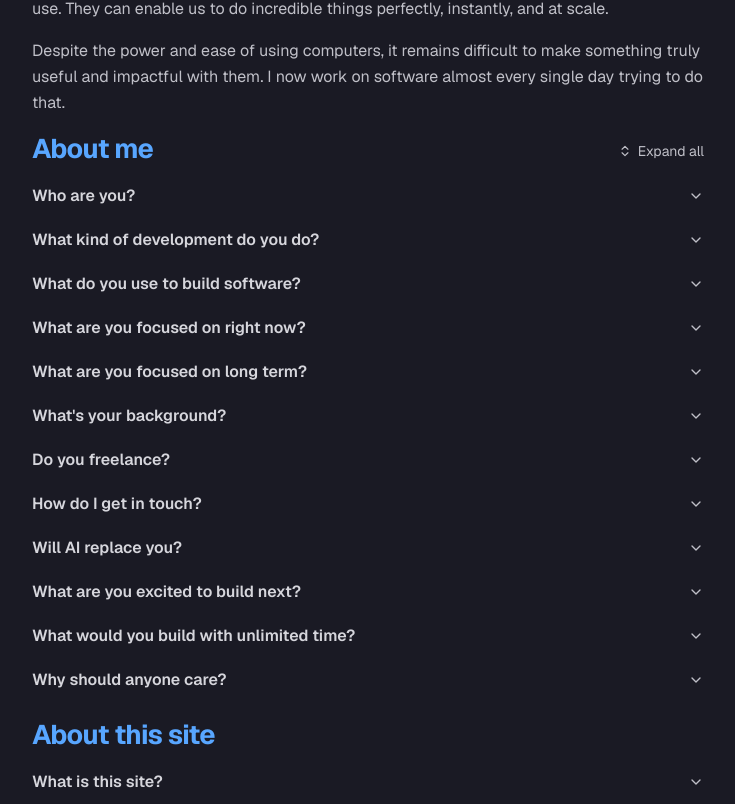
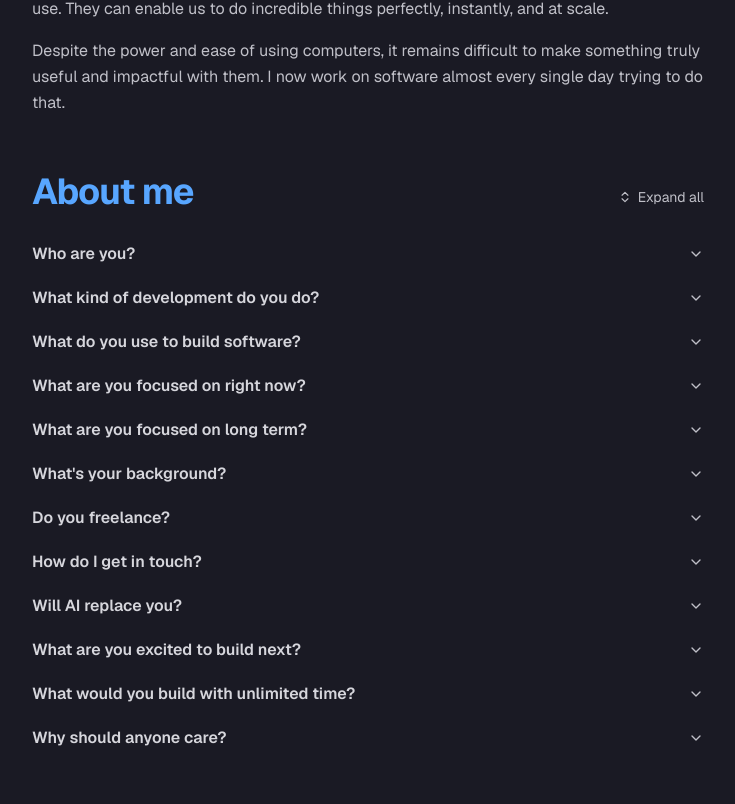
Before and after one commit to jaygriffinjay/jaygriff-v4, a Next.js app: page /about in a window 1280 px wide. Shown: the part 1476-2280 px from the top of the page, without its empty margins (136-871 px from the left). Built offline with nearby package versions, Linux system fonts and the light colour scheme.

Commit message:
About: h1-sized blue section headings and title with more room; PageHeader titleClassName

```diff
--- a/src/app/about/faq.module.css
+++ b/src/app/about/faq.module.css
@@ -1,16 +1,16 @@
 @reference "../globals.css";
 
-/* one question section at the reading width, centred on the page */
+/* one question section at the reading width, centred on the page; the top padding adds to the page's flow margin so each section starts with real separation */
 .section {
-  @apply mx-auto flex w-full max-w-2xl flex-col gap-2;
+  @apply mx-auto flex w-full max-w-2xl flex-col gap-2 pt-10;
 }
 
-/* section heading on the left, the expand/collapse control on the right, sharing the heading's baseline */
+/* section heading on the left, the expand/collapse control on the right, sharing the heading's baseline; room below before the questions */
 .headingRow {
-  @apply flex items-baseline justify-between gap-4;
+  @apply flex items-baseline justify-between gap-4 pb-3;
 }
 
-/* section heading in the link blue, to stand apart from the white questions */
+/* section heading at h1 size, in the link blue to stand apart from the white questions */
 .heading {
-  @apply text-primary;
+  @apply text-primary text-h1;
 }
--- a/src/app/about/page.module.css
+++ b/src/app/about/page.module.css
@@ -3,6 +3,11 @@
 /* portrait, title and intro centred on the page over the content below, which stays left-aligned within the same width */
 .top {
   @apply gap-flow mx-auto flex w-full max-w-2xl flex-col items-center text-center;
+}
+
+/* the page title at the size of the section headings below it, in the link blue, so the page reads title, then sections, then questions */
+.title {
+  @apply text-primary text-h1;
 }
 
 /* portrait above the page title */
--- a/src/app/about/page.tsx
+++ b/src/app/about/page.tsx
@@ -21,7 +21,7 @@ const ABOUT_ME: Question[] = [
     question: "What kind of development do you do?",
     answer: (
       <>
-        I often build full-stack TypeScript apps with Next.js, usually in the form of a website. To do this I work with many an API, cloud service, or JavaScript library. I also constantly worry about performance, security, and scalability, despite my apps' general lack of need for any of those things. Further, I often find myself wrangling data, whether that's gathering it, modeling it, analyzing it, or making it look pretty. If you want to see what I've made, check out my{" "}
+        I often build full-stack TypeScript apps, usually in the form of a website. To do this I work with many an API, cloud service, or JavaScript library. I also constantly worry about performance, security, and scalability, despite many of my apps' general lack of need for any of those things. Further, I often find myself wrangling data, whether that's gathering it, modeling it, analyzing it, or making it look pretty. If you want to see what I've made, check out my{" "}
         <NextLink href="/projects" className={styles.link}>
           projects
         </NextLink>
@@ -206,7 +206,7 @@ export default function AboutPage() {
           priority
           className={styles.portrait}
         />
-        <PageHeader className={styles.header} intro="A bit about how I got here, plus a Q&A for fun." />
+        <PageHeader className={styles.header} titleClassName={styles.title} intro="A bit about how I got here, plus a Q&A for fun." />
       </div>
 
       <div className={styles.bio}>
--- a/src/components/site/page-header.tsx
+++ b/src/components/site/page-header.tsx
@@ -4,13 +4,15 @@ import { currentPath, getCurrentPage, titleFromPath } from "@/lib/page-meta";
 import { cn } from "@/lib/utils";
 import styles from "./page-header.module.css";
 
-/** The current page's heading and intro, from its goatboat row. A page can pass `intro` for when the row has none, or turn the separator off. */
+/** The current page's heading and intro, from its goatboat row. A page can pass `intro` for when the row has none, turn the separator off, or style its title with `titleClassName`. */
 export async function PageHeader({
   className,
+  titleClassName,
   intro: fallbackIntro,
   separator = true,
 }: {
   className?: string;
+  titleClassName?: string;
   intro?: string;
   separator?: boolean;
 }) {
@@ -20,7 +22,7 @@ export async function PageHeader({
 
   return (
     <header className={cn(styles.header, className)}>
-      <Title>{title}</Title>
+      <Title className={titleClassName}>{title}</Title>
       {intro && <Lead className={styles.intro}>{intro}</Lead>}
       {separator && <Separator className={styles.separator} />}
     </header>
```
